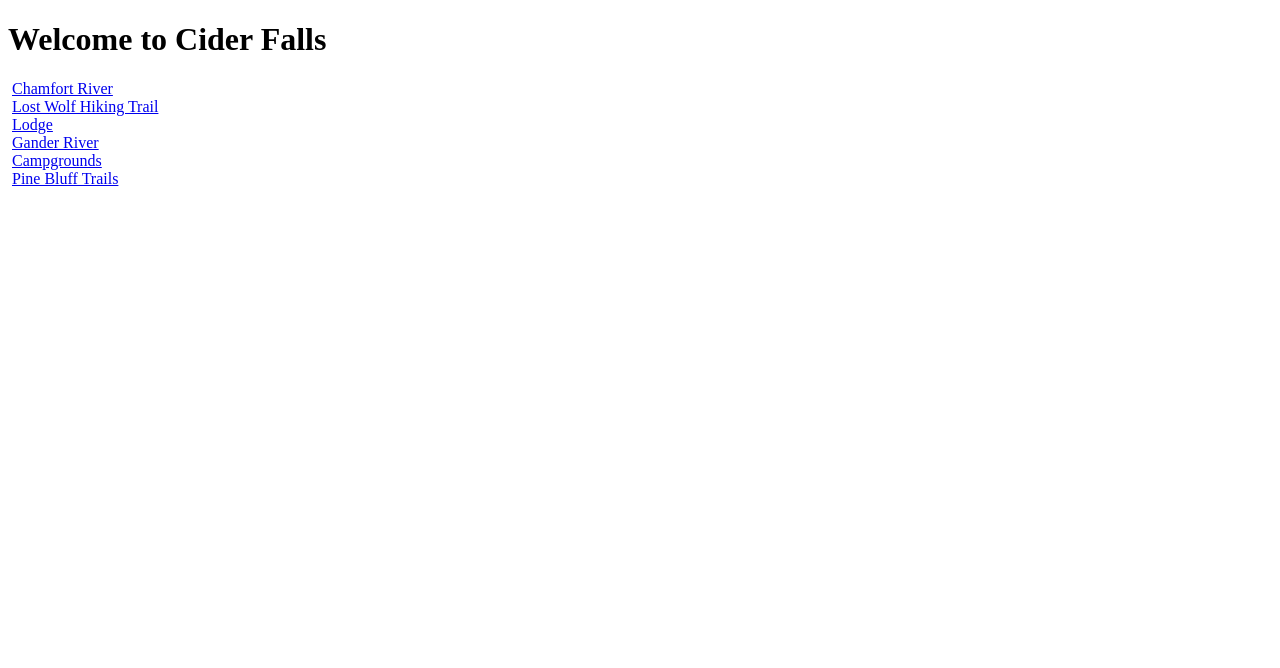
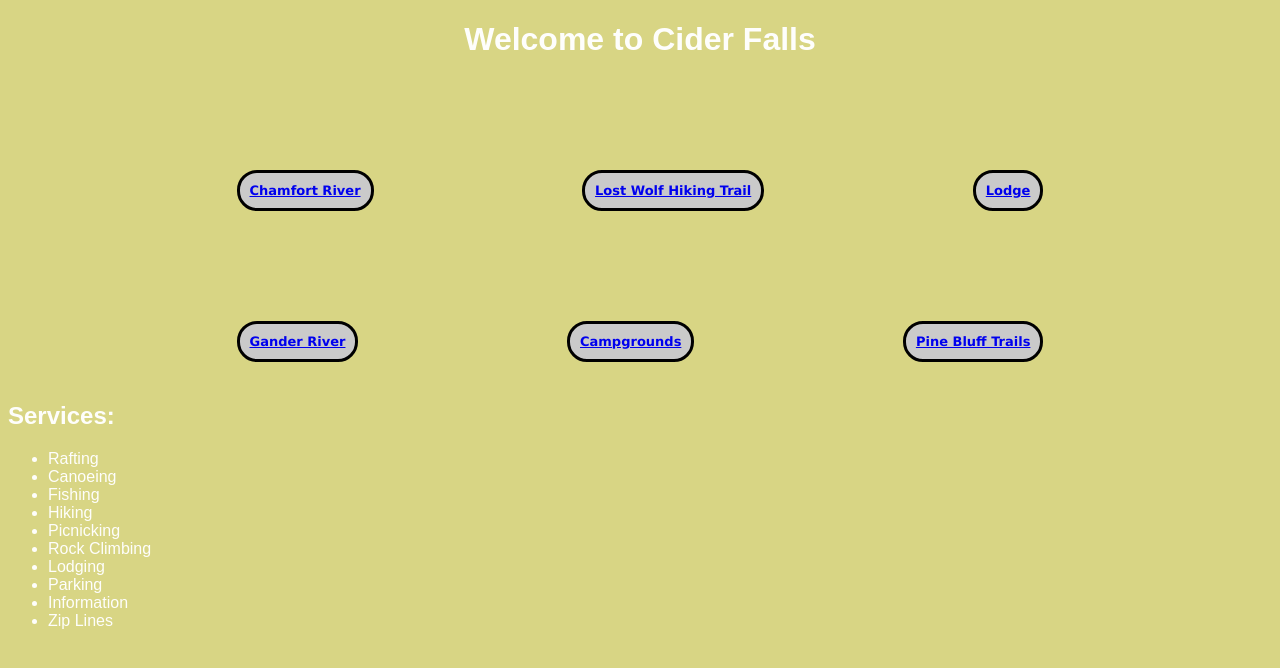
Before and after one commit to NewForce-Cohort-9/cider-falls-park-taco-titans, a plain HTML site: page index.html in a window 1280 px wide. Drawn offline with Linux system fonts and the light colour scheme.

Commit message:
made homepage, and made sections module and added to homepage

```diff
--- a/index.html
+++ b/index.html
@@ -25,34 +25,41 @@
     <div class="destinationPage">
 
         <section class="destinations">
-            <div class="container">
+            <div class="containerOne">
                 <img src=""/>
                 <a class="button" href="chamfortRiver.html" target='_self'>Chamfort River</a>
             </div>
 
-            <div class="container">
+            <div class="containerOne">
                 <img src=""/>
                 <a class="button" href="lostWolfHikingTrail.html" target='_self'>Lost Wolf Hiking Trail</a>
             </div>
 
-            <div class="container">
+            <div class="containerOne">
                 <img src=""/>
                 <a class="button" href="lodge.html" target='_self'>Lodge</a>
             </div>
+        </section>
 
-            <div class="container">
+        <section class="destinationsTwo">
+            <div class="containerTwo">
                 <img src=""/>
                 <a class="button" href="ganderRiver.html" target='_self'>Gander River</a>
             </div>
-            <div class="container">
+            <div class="containerTwo">
                 <img src=""/>
                 <a class="button" href="campgrounds.html" target='_self'>Campgrounds</a>
             </div>
-            <div class="container">
+            <div class="containerTwo">
                 <img src=""/>
                 <a class="button" href="pineBluffTrails.html" target='_self'>Pine Bluff Trails</a>
             </div>
+            </section>
 
+
+        <main id="container">
+
+        </main>
 
     <script type="module" src="./scripts/main.js"></script>
 </body>
--- a/scripts/lostWolfHikingTrail.js
+++ /dev/null
@@ -1,3 +0,0 @@
-import { getLostWolfHikingTrail } from "./database.js"
-
-const lostWolfHikingTrail = getLostWolfHikingTrail()
--- a/scripts/main.js
+++ b/scripts/main.js
@@ -0,0 +1,16 @@
+import { Services } from "./services.js"
+
+
+const mainContainer = document.querySelector("#container")
+
+const applicationHTML = `
+    <section class="detail--column list details__services">
+        <h2>Services:</h2>
+        ${Services()}
+    </section>
+</article>
+
+
+`
+
+mainContainer.innerHTML = applicationHTML
--- a/scripts/services.js
+++ b/scripts/services.js
@@ -1 +1,15 @@
-import { getServices } from "database.js";
+import { getServices } from "./database.js";
+
+const services = getServices()
+
+export const Services = () => {
+    let html = "<ul>"
+
+    for (const service of services) {
+        html += `<li>${service.name}</li>`
+    }
+
+    html += "</ul>"
+
+    return html
+}
--- a/styles/main.css
+++ b/styles/main.css
@@ -0,0 +1,59 @@
+
+body {
+    background-color: rgb(216, 213, 132);
+    color: rgba(255, 255, 255, 0.971);
+    font-family: Arial, sans-serif;
+}
+
+h1 {
+    text-align: center;
+}
+
+/* .countrypage {
+    display: flex;
+    justify-content: space-between;
+} */
+
+ .destinations {
+    display: flex;
+    flex-direction: row;
+    padding: 20px;
+    justify-content: space-evenly;
+}
+
+.destinationsTwo {
+    display: flex;
+    flex-direction: row;
+    padding: 20px;
+    justify-content: space-evenly;
+}
+
+.containerOne {
+    display: flex;
+    flex-direction: row;
+    align-items: center;
+    padding-top: 50px;
+}
+
+.containerTwo {
+    display: flex;
+    flex-direction: row;
+    align-items: center;
+    padding-top: 50px;
+}
+
+/* .container img {
+    width: 500px;
+} */
+
+.button {
+    margin-top: 20px;
+    background-color: rgb(202, 202, 202);
+    padding: 10px;
+    border-style: solid;
+    border-color: rgb(0, 0, 0);
+    border-radius: 20px;
+    font-size: small;
+    font-family: Verdana;
+    font-weight: bold;
+}
```
Also changed, not shown: scripts/chamfortRiver.js (deleted, +0 -15 lines).
